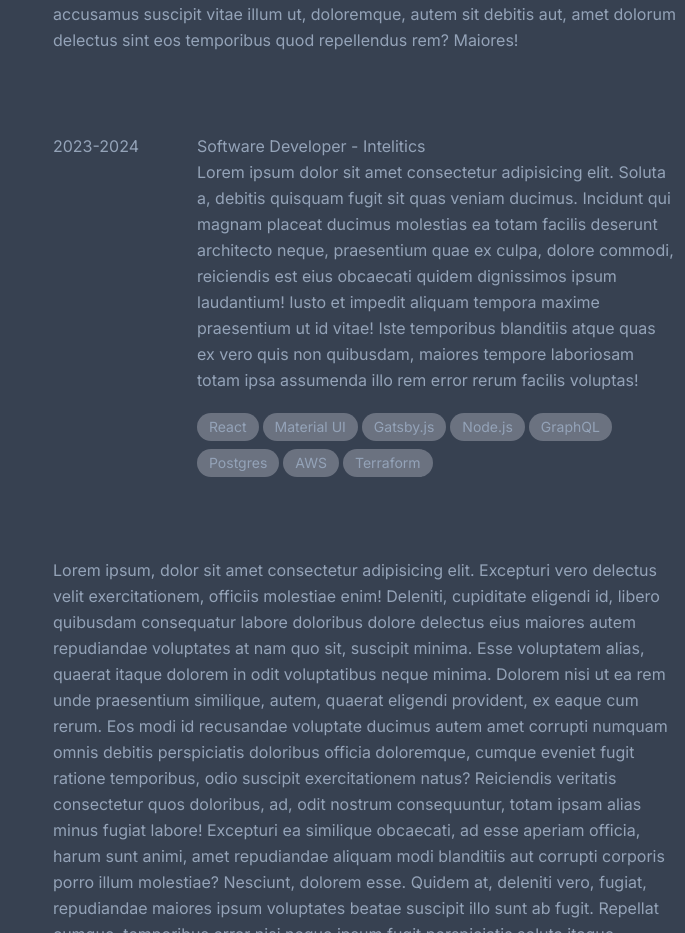
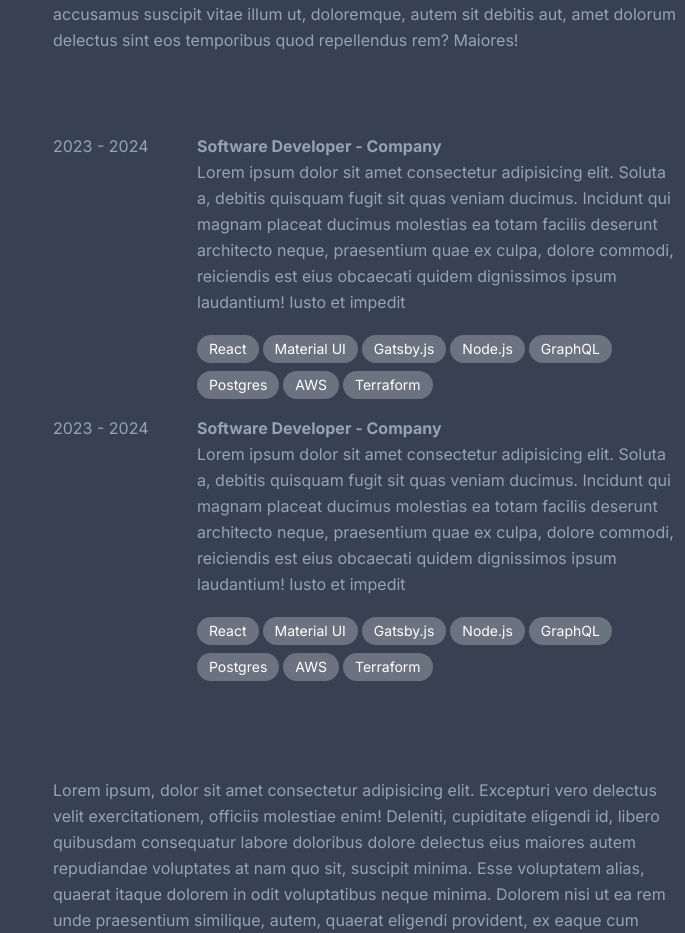
Before and after one commit to mrcos-g/mgonzalez.dev, a Next.js app: page / in a window 1280 px wide. Shown: the part 781-1714 px from the top of the page, without its empty margins (595-1280 px from the left). Built offline with nearby package versions, Linux system fonts and the light colour scheme.

Commit message:
make tile component dynamic that will take in data based on JSON

```diff
--- /dev/null
+++ b/public/data/experiences.json
@@ -0,0 +1,18 @@
+[
+  {
+    "startYear": 2023,
+    "endYear": 2024,
+    "role": "Software Developer",
+    "company": "Company",
+    "description": "Lorem ipsum dolor sit amet consectetur adipisicing elit. Soluta a, debitis quisquam fugit sit quas veniam ducimus. Incidunt qui magnam placeat ducimus molestias ea totam facilis deserunt architecto neque, praesentium quae ex culpa, dolore commodi, reiciendis est eius obcaecati quidem dignissimos ipsum laudantium! Iusto et impedit",
+    "technologies": ["React", "Material UI", "Gatsby.js", "Node.js", "GraphQL", "Postgres", "AWS", "Terraform"]
+  },
+  {
+    "startYear": 2023,
+    "endYear": 2024,
+    "role": "Software Developer",
+    "company": "Company",
+    "description": "Lorem ipsum dolor sit amet consectetur adipisicing elit. Soluta a, debitis quisquam fugit sit quas veniam ducimus. Incidunt qui magnam placeat ducimus molestias ea totam facilis deserunt architecto neque, praesentium quae ex culpa, dolore commodi, reiciendis est eius obcaecati quidem dignissimos ipsum laudantium! Iusto et impedit",
+    "technologies": ["React", "Material UI", "Gatsby.js", "Node.js", "GraphQL", "Postgres", "AWS", "Terraform"]
+  }
+]
--- a/src/app/components/ExperienceTile.tsx
+++ b/src/app/components/ExperienceTile.tsx
@@ -1,54 +1,48 @@
-const ExperienceTile = () => {
+import { FunctionComponent } from 'react';
+
+interface IExperience {
+  startYear: number;
+  endYear: number;
+  role: string;
+  company: string;
+  description: string;
+  technologies: string[];
+}
+
+interface ExperienceTileProps {
+  experiences: IExperience[];
+}
+
+const ExperienceTile: FunctionComponent<ExperienceTileProps> = ({
+  experiences,
+}) => {
   return (
-    <div className='flex'>
+    <div className='flex flex-col'>
+      {experiences.map((experience, index) => (
+        <div key={index} className='flex mb-4'>
           <div className='flex-shrink-0 w-32'>
-        <span>2023-2024</span>
+            <span>{`${experience.startYear} - ${experience.endYear}`}</span>
           </div>
           <div className='flex-1 ml-4'>
-        <h4>
-          <span>Software Developer</span>
+            <h4 className='font-bold'>
+              <span>{experience.role}</span>
               <span> - </span>
-          <span>Intelitics</span>
+              <span>{experience.company}</span>
             </h4>
-        <p>
-          Lorem ipsum dolor sit amet consectetur adipisicing elit. Soluta a,
-          debitis quisquam fugit sit quas veniam ducimus. Incidunt qui magnam
-          placeat ducimus molestias ea totam facilis deserunt architecto neque,
-          praesentium quae ex culpa, dolore commodi, reiciendis est eius
-          obcaecati quidem dignissimos ipsum laudantium! Iusto et impedit
-          aliquam tempora maxime praesentium ut id vitae! Iste temporibus
-          blanditiis atque quas ex vero quis non quibusdam, maiores tempore
-          laboriosam totam ipsa assumenda illo rem error rerum facilis voluptas!
-        </p>
-        <div>
+            <p>{experience.description}</p>
             <ul className='flex flex-wrap mt-3'>
-            <li className='rounded-full bg-gray-500 px-3 py-1 text-sm mr-1 mt-2'>
-              React
+              {experience.technologies.map((technology, techIndex) => (
+                <li
+                  key={techIndex}
+                  className='rounded-full bg-gray-500 px-3 py-1 text-sm mr-1 mt-2 text-white'
+                >
+                  {technology}
                 </li>
-            <li className='rounded-full bg-gray-500 px-3 py-1 text-sm mr-1 mt-2'>
-              Material UI
-            </li>
-            <li className='rounded-full bg-gray-500 px-3 py-1 text-sm mr-1 mt-2'>
-              Gatsby.js
-            </li>
-            <li className='rounded-full bg-gray-500 px-3 py-1 text-sm mr-1 mt-2'>
-              Node.js
-            </li>
-            <li className='rounded-full bg-gray-500 px-3 py-1 text-sm mr-1 mt-2'>
-              GraphQL
-            </li>
-            <li className='rounded-full bg-gray-500 px-3 py-1 text-sm mr-1 mt-2'>
-              Postgres
-            </li>
-            <li className='rounded-full bg-gray-500 px-3 py-1 text-sm mr-1 mt-2'>
-              AWS
-            </li>
-            <li className='rounded-full bg-gray-500 px-3 py-1 text-sm mr-1 mt-2'>
-              Terraform
-            </li>
+              ))}
             </ul>
           </div>
         </div>
+      ))}
     </div>
   );
 };
--- a/src/app/layout.tsx
+++ b/src/app/layout.tsx
@@ -1,3 +1,4 @@
+import { ReactNode } from 'react';
 import type { Metadata } from 'next';
 import { Inter } from 'next/font/google';
 import './globals.css';
@@ -12,7 +13,7 @@ export const metadata: Metadata = {
 export default function RootLayout({
   children,
 }: Readonly<{
-  children: React.ReactNode;
+  children: ReactNode;
 }>) {
   return (
     <html lang='en'>
--- a/src/app/page.tsx
+++ b/src/app/page.tsx
@@ -1,8 +1,24 @@
+'use client';
+
+import { FunctionComponent, useEffect, useState } from 'react';
+import ExperienceTile from './components/ExperienceTile';
+import ScrollLink from './components/ScrollLink';
+
 import './globals.css';
-import ScrollLink from './components/ScrollLink';
-import ExperienceTile from './components/ExperienceTile';
 
-const Home = () => {
+const Home: FunctionComponent = () => {
+  const [experiences, setExperiences] = useState([]);
+
+  useEffect(() => {
+    const fetchData = async () => {
+      const response = await fetch('/data/experiences.json');
+      const data = await response.json();
+      setExperiences(data);
+    };
+
+    fetchData();
+  }, []);
+
   return (
     <div className='mx-auto min-h-screen max-w-screen-xl px-2'>
       <div className='flex justify-between gap-4'>
@@ -90,7 +106,7 @@ const Home = () => {
             sint eos temporibus quod repellendus rem? Maiores!
           </div>
           <div id='Experience' className='pb-20'>
-            <ExperienceTile />
+            <ExperienceTile experiences={experiences} />
           </div>
           <div id='Projects'>
             Lorem ipsum, dolor sit amet consectetur adipisicing elit. Excepturi
```
Lines whose indentation alone changed are shown as unchanged.
